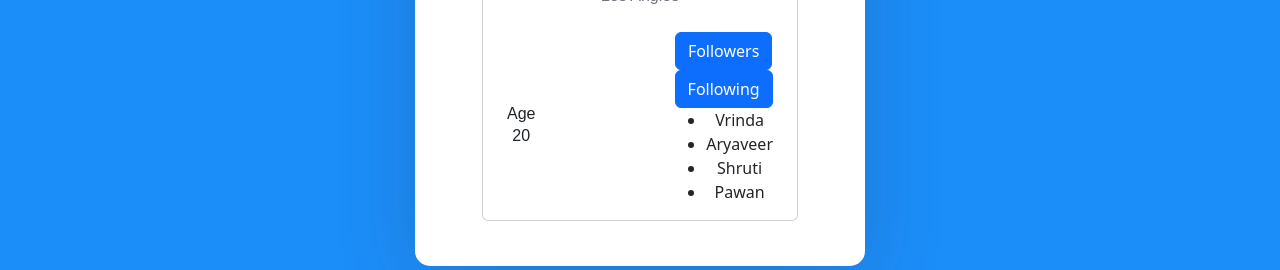
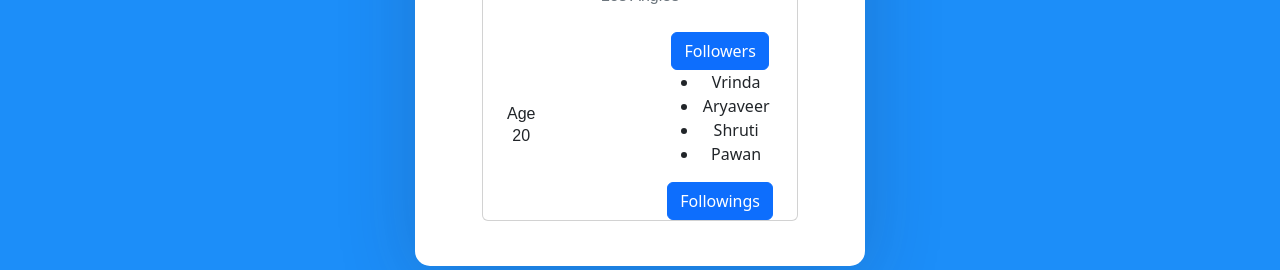
Before and after one commit to Vrinda-Agarwal/Reddit_Clone, a React (Create React App) app: page /profile in a window 1280 px wide. Both pictures are taken after a click on the button "Followers". Shown: the part 482-752 px from the top of the page. Built offline with nearby package versions, Linux system fonts and the light colour scheme.

Commit message:
fixed open/close functionality

```diff
--- a/src/Profile.js
+++ b/src/Profile.js
@@ -2,7 +2,8 @@ import React, { Component } from 'react';
 import {useState} from 'react';
 // export default class Profile extends Component {
 export default function Profile() {
-  const [open,setOpen]=useState(false);
+  const [open1,setOpen1]=useState(false);
+  const [open2,setOpen2]=useState(false);
   return (
     <div class="container d-flex justify-content-center align-items-center">
 
@@ -52,37 +53,35 @@ export default function Profile() {
 
 
             <div class="stats">
-              {/* <h6 class="mb-0">Ranks</h6>
-              <span>129</span> */}
+
               <div classname="Menu-container" >
                 <div className='Menu-trigger' >
-                  <button className="btn btn-primary" onClick={()=>{setOpen(!open); open?document.getElementById("abcd").style.display = "block" :document.getElementById("abcd").style.display = "none"}}>
+                  <button className="btn btn-primary" onClick={()=>{setOpen1(!open1)}}>
                     Followers
                   </button>
                 </div>
-                <div id = "abcd" >
+                {open1 && <div id = "abcd" >
                   <ul className="dropdown-menu.active" >
                     <li>Vrinda</li>
                     <li>Aryaveer</li>
                     <li>Shruti</li>
                     <li>Pawan</li>
                   </ul>
-                </div>
+                </div>}
               </div>
-              <div classname="Menu-container">
-                <div className='Menu-trigger'>
-                  <button className="btn btn-primary" onClick={()=>{setOpen(!open);open?document.getElementById("abc").style.display = "block" :document.getElementById("abc").style.display = "none"}}>
-                    Following
+              <div classname="Menu-container" >
+                <div className='Menu-trigger' >
+                  <button className="btn btn-primary" onClick={()=>{setOpen2(!open2)}}>
+                    Followings
                   </button>
                 </div>
-                <div  id="abc">
-                  <ul className="dropdown-menu.active">
+                {open2 && <div id = "abcd" >
+                  <ul className="dropdown-menu.active" >
                     <li>Vrinda</li>
                     <li>Aryaveer</li>
                     <li>Shruti</li>
-                    <li>Pawan</li>
                   </ul>
-                </div>
+                </div>}
               </div>
 
             </div>
```
